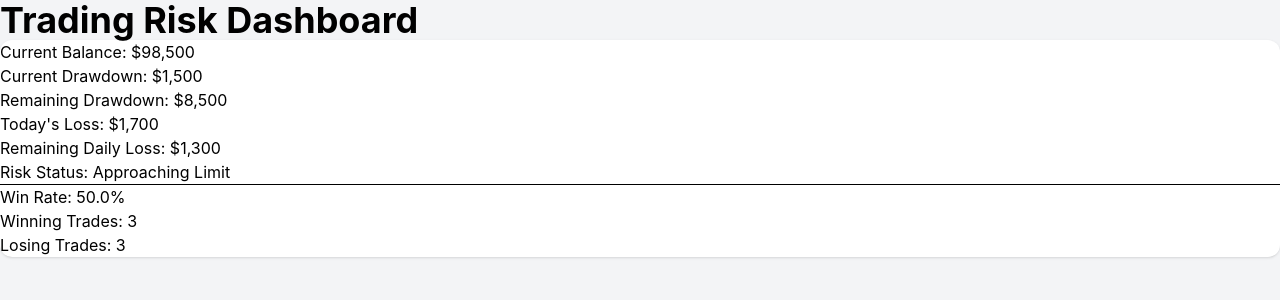
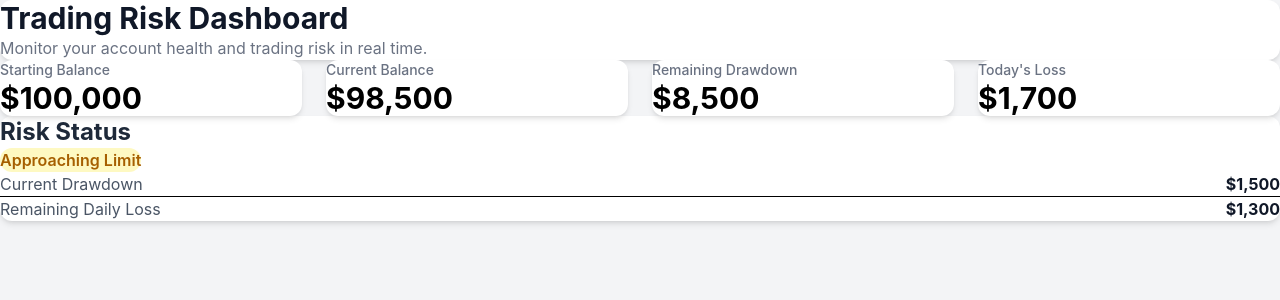
Before and after one commit to nehau072/Trading-risk-dashboard, a React (Vite) app: page / in a window 1280 px wide. Shown: the top 300 px of the page. Built offline with nearby package versions, Linux system fonts and the light colour scheme.

Commit message:
Build trading risk dashboard UI

```diff
--- a/src/App.jsx
+++ b/src/App.jsx
@@ -1,3 +1,7 @@
+import Header from "./components/common/Header";
+import SummaryCard from "./components/common/SummaryCard";
+import StatusBadge from "./components/common/StatusBadge";
+
 import account from "./data/account";
 import trades from "./data/trades";
 
@@ -8,17 +12,16 @@ import {
   getDailyLoss,
   getRemainingDailyLoss,
   getRiskStatus,
-  getWinRate,
-  getWinningTrades,
-  getLosingTrades,
 } from "./utils/calculations";
 
 function App() {
+  // Calculate current balance
   const currentBalance = getCurrentBalance(
     account.startingBalance,
     trades
   );
 
+  // Calculate drawdown
   const currentDrawdown = getCurrentDrawdown(
     account.startingBalance,
     currentBalance
@@ -29,6 +32,7 @@ function App() {
     currentDrawdown
   );
 
+  // Today's loss
   const today = "2026-08-03";
 
   const dailyLoss = getDailyLoss(trades, today);
@@ -38,6 +42,7 @@ function App() {
     dailyLoss
   );
 
+  // Risk status
   const riskStatus = getRiskStatus(
     remainingDrawdown,
     remainingDailyLoss
@@ -45,37 +50,70 @@ function App() {
 
   return (
     <div className="min-h-screen bg-gray-100 p-8">
-      <h1 className="text-4xl font-bold mb-8">
-        Trading Risk Dashboard
-      </h1>
 
-      <div className="bg-white p-6 rounded-xl shadow space-y-3">
-        <p>Current Balance: ${currentBalance.toLocaleString()}</p>
+      {/* Header */}
+      <Header />
 
-        <p>Current Drawdown: ${currentDrawdown.toLocaleString()}</p>
+      {/* Summary Cards */}
+      <div className="grid grid-cols-1 sm:grid-cols-2 lg:grid-cols-4 gap-6 mt-8">
 
-        <p>
-          Remaining Drawdown: $
-          {remainingDrawdown.toLocaleString()}
-        </p>
+        <SummaryCard
+          title="Starting Balance"
+          value={`$${account.startingBalance.toLocaleString()}`}
+        />
 
-        <p>Today's Loss: ${dailyLoss.toLocaleString()}</p>
+        <SummaryCard
+          title="Current Balance"
+          value={`$${currentBalance.toLocaleString()}`}
+        />
 
-        <p>
-          Remaining Daily Loss: $
-          {remainingDailyLoss.toLocaleString()}
-        </p>
+        <SummaryCard
+          title="Remaining Drawdown"
+          value={`$${remainingDrawdown.toLocaleString()}`}
+        />
 
-        <p>Risk Status: {riskStatus}</p>
+        <SummaryCard
+          title="Today's Loss"
+          value={`$${dailyLoss.toLocaleString()}`}
+        />
 
-        <hr />
+      </div>
 
-        <p>Win Rate: {getWinRate(trades)}%</p>
+      {/* Risk Status */}
+      <div className="bg-white rounded-xl shadow-md mt-8 p-6">
 
-        <p>Winning Trades: {getWinningTrades(trades)}</p>
+        <h2 className="text-2xl font-bold text-gray-800 mb-4">
+          Risk Status
+        </h2>
 
-        <p>Losing Trades: {getLosingTrades(trades)}</p>
+        <StatusBadge status={riskStatus} />
+
+        <div className="mt-6 space-y-4">
+
+          <div className="flex justify-between border-b pb-3">
+            <span className="text-gray-600">
+              Current Drawdown
+            </span>
+
+            <span className="font-bold text-gray-900">
+              ${currentDrawdown.toLocaleString()}
+            </span>
+          </div>
+
+          <div className="flex justify-between">
+            <span className="text-gray-600">
+              Remaining Daily Loss
+            </span>
+
+            <span className="font-bold text-gray-900">
+              ${remainingDailyLoss.toLocaleString()}
+            </span>
+          </div>
+
+        </div>
+
       </div>
+
     </div>
   );
 }
--- a/src/components/common/Header.jsx
+++ b/src/components/common/Header.jsx
@@ -0,0 +1,15 @@
+function Header() {
+  return (
+    <div className="bg-white rounded-xl shadow-md p-6">
+      <h1 className="text-3xl font-bold text-gray-900">
+        Trading Risk Dashboard
+      </h1>
+
+      <p className="text-gray-500 mt-2">
+        Monitor your account health and trading risk in real time.
+      </p>
+    </div>
+  );
+}
+
+export default Header;
--- a/src/components/common/StatusBadge.jsx
+++ b/src/components/common/StatusBadge.jsx
@@ -0,0 +1,25 @@
+function StatusBadge({ status }) {
+
+  let bgColor = "bg-green-100";
+  let textColor = "text-green-700";
+
+  if (status === "Approaching Limit") {
+    bgColor = "bg-yellow-100";
+    textColor = "text-yellow-700";
+  }
+
+  if (status === "Limit Reached") {
+    bgColor = "bg-red-100";
+    textColor = "text-red-700";
+  }
+
+  return (
+    <span
+      className={`inline-block px-4 py-2 rounded-full font-semibold ${bgColor} ${textColor}`}
+    >
+      {status}
+    </span>
+  );
+}
+
+export default StatusBadge;
--- a/src/components/common/SummaryCard.jsx
+++ b/src/components/common/SummaryCard.jsx
@@ -0,0 +1,15 @@
+function SummaryCard({ title, value }) {
+  return (
+    <div className="bg-white rounded-xl shadow-md p-6">
+      <h3 className="text-gray-500 text-sm font-medium">
+        {title}
+      </h3>
+
+      <p className="text-3xl font-bold mt-2">
+        {value}
+      </p>
+    </div>
+  );
+}
+
+export default SummaryCard;
--- a/src/pages/Dashboard.jsx
+++ b/src/pages/Dashboard.jsx
@@ -0,0 +1,5 @@
+function Dashboard() {
+  return <div></div>;
+}
+
+export default Dashboard;
--- a/vite.config.js
+++ b/vite.config.js
@@ -2,7 +2,7 @@ import { defineConfig } from 'vite'
 import react from '@vitejs/plugin-react'
 import tailwindcss from '@tailwindcss/vite'
 
-// https://vite.dev/config/
+
 export default defineConfig({
-  plugins: [react()],
+  plugins: [react(), tailwindcss()],
 });
```
